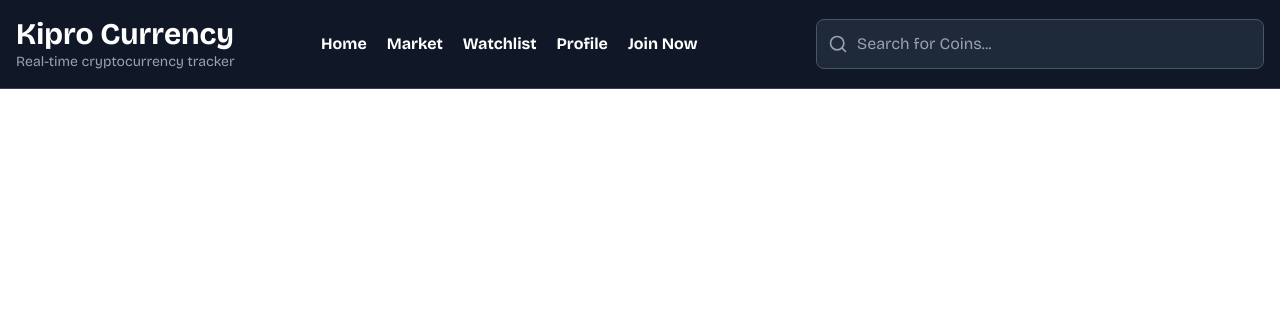
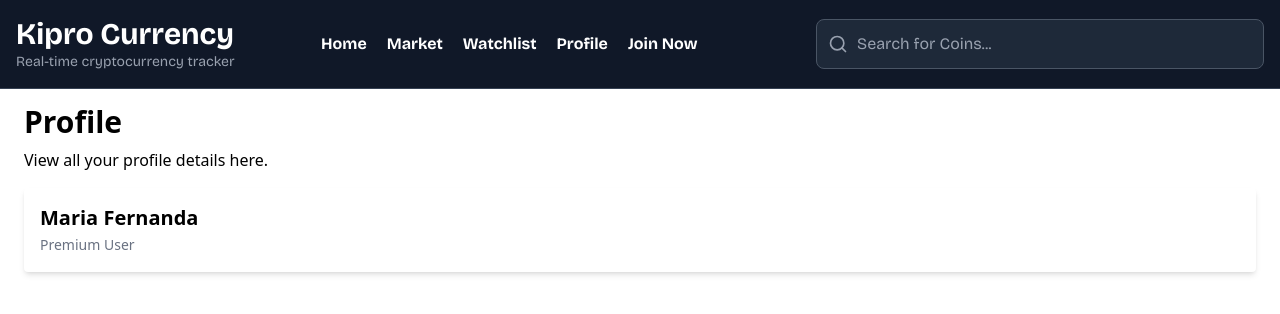
Before and after one commit to Elai5/crypto-tracker, a React (Vite) app: page /profile in a window 1280 px wide. Shown: the top 314 px of the page. Built offline with nearby package versions, Linux system fonts and the light colour scheme.

Commit message:
added padded to profile se tion to allow display of infromation

```diff
--- a/src/pages/Profile.jsx
+++ b/src/pages/Profile.jsx
@@ -1,11 +1,18 @@
-import React from 'react'
+/** @format */
+
+import React from "react";
 
 export const Profile = () => {
+  console.log("Profile page loaded");
   return (
-    <div>
-        <div className="flex">
+    <div className="p-6 mt-20 min-h-screen">
+      <h1 className="text-3xl font-bold mb-2">Profile</h1>
+      <p className="mb-4">View all your profile details here.</p>
 
-        </div>
+      <div className="bg-white p-4 rounded shadow-md">
+        <h2 className="text-xl font-semibold">Maria Fernanda</h2>
+        <span className="text-sm text-gray-500">Premium User</span>
+      </div>
     </div>
-  )
-}
+  );
+};
```
